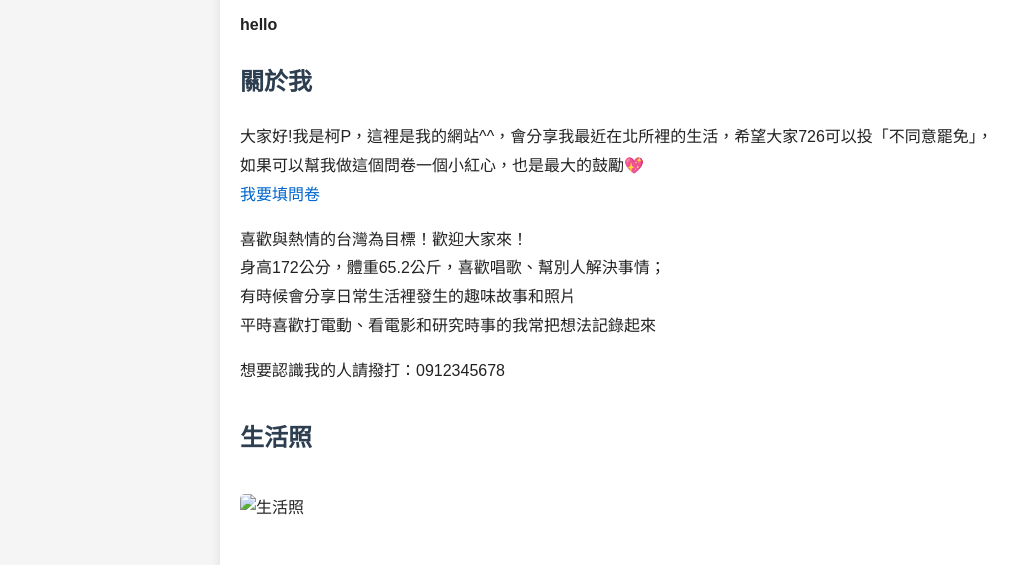
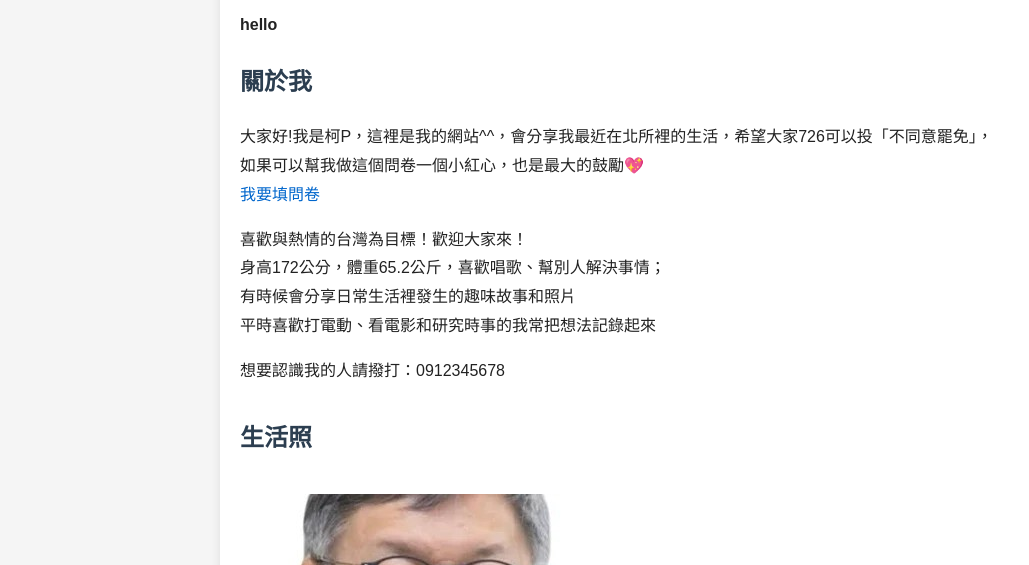
Before and after one commit to define750/Liar_web_page, a plain HTML site: page index.html in a window 1280 px wide. Shown: the part 185-750 px from the top of the page, without its empty margins (0-1029 px from the left). Drawn offline with Linux system fonts and the light colour scheme.

Commit message:
Update index.html

```diff
--- a/index.html
+++ b/index.html
@@ -4,7 +4,7 @@
   <meta charset="UTF-8">
   <meta name="viewport" content="width=device-width, initial-scale=1.0">
   <title>萊爾校長 VS 柯P</title>
-  <link rel="icon" type="png" href="LiarWebPage/w945bdms.png">
+  <link rel="icon" type="png" href="Liar_web_page/萊爾校長.png">
   <style>
     body {
       font-family: Arial, Helvetica, sans-serif;
@@ -127,7 +127,7 @@
 
     <div class="section">
       <h2>生活照</h2>
-      <img src="LiarWebPage/w945bdms.png" alt="生活照">
+      <img src="Liar_web_page/萊爾校長.png" alt="生活照">
     </div>
 
     <div class="section">
```
